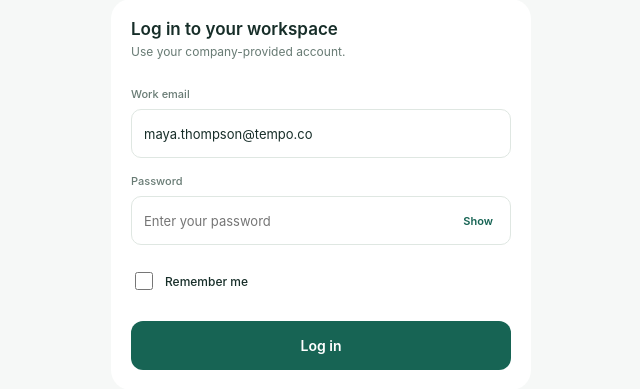
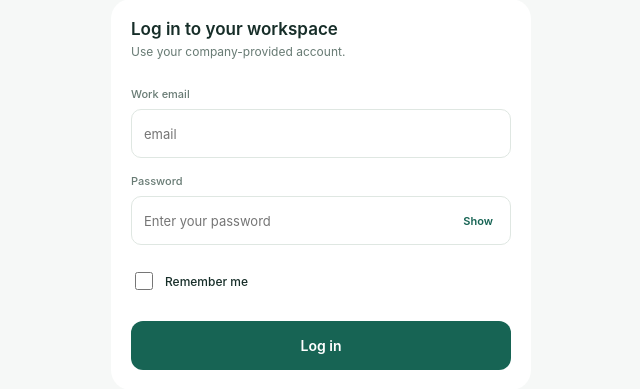
Before and after one commit to 0wpe/CSET-220-Project-Semester-3-Final, a Laravel app: page / in a window 1280 px wide. Shown: the part 121-510 px from the top of the page, without its empty margins (319-959 px from the left). Run offline with Laravel 12, Linux system fonts and the light colour scheme.

Commit message:
Fixed placeholder in Login page

```diff
--- a/resources/views/login.blade.php
+++ b/resources/views/login.blade.php
@@ -278,8 +278,8 @@
                     type="email"
                     id="email"
                     name="email"
-                    placeholder="maya.thompson@tempo.co"
-                    value="{{ old('email', 'maya.thompson@tempo.co') }}"
+                    placeholder="email"
+                    value="{{ old('email') }}"
                     required
                 >
 
```
